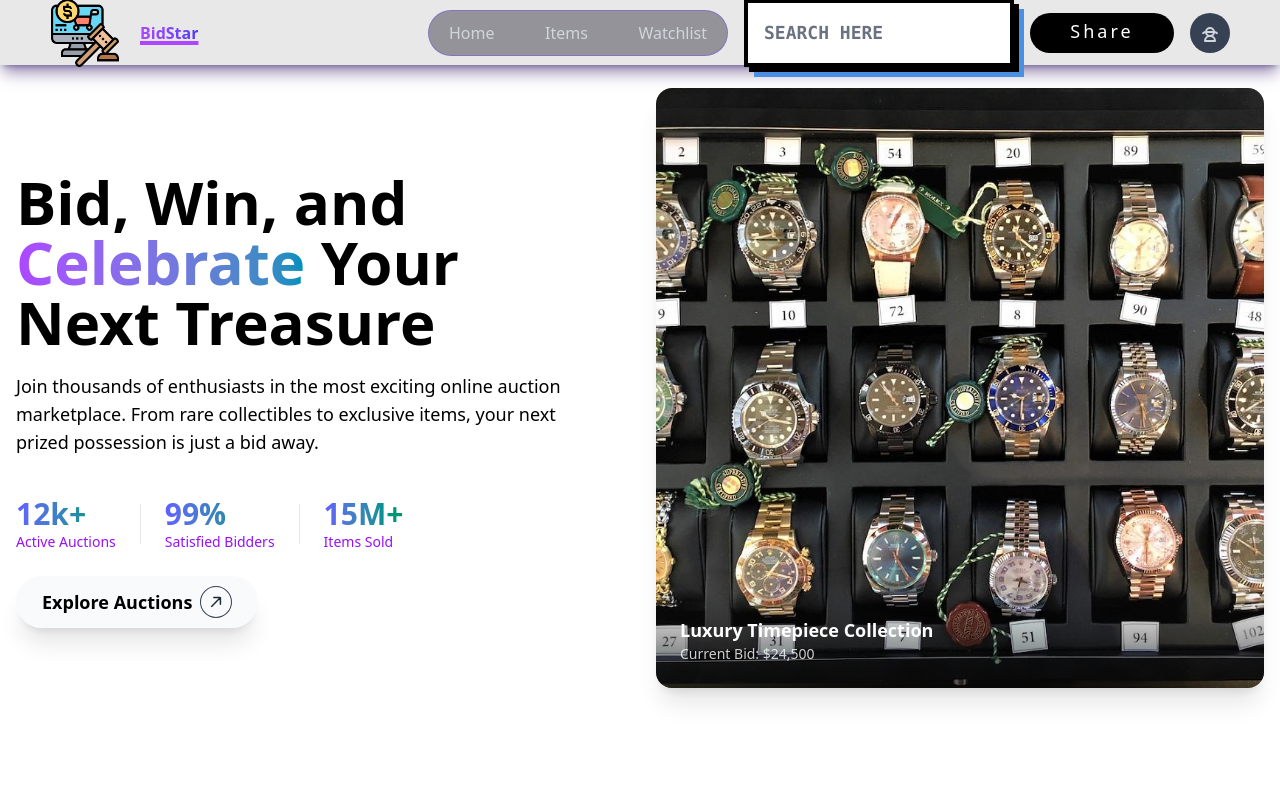
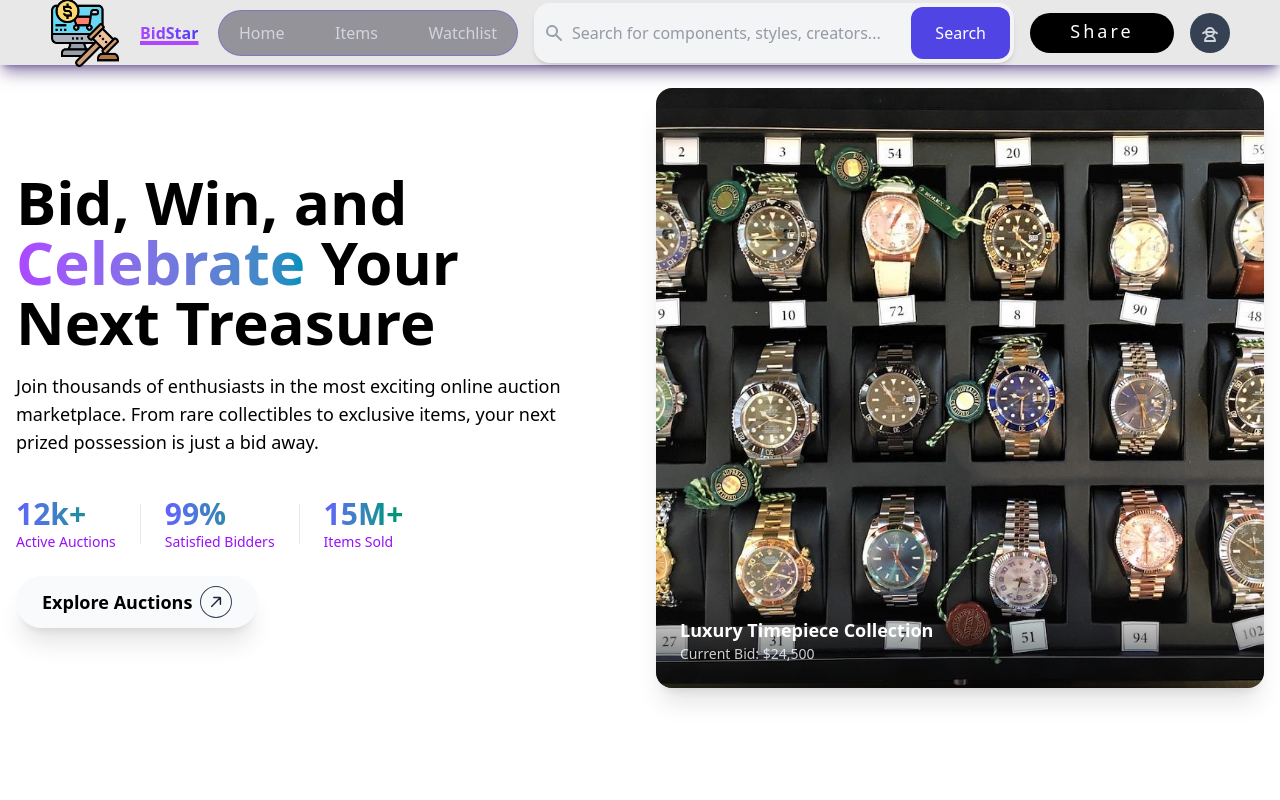
Before and after one commit to Subhasish18/OnlineBidding, a Next.js app in the folder frontend/: page / in a window 1280 px wide. Shown: the top 800 px of the page. Built offline with nearby package versions, Linux system fonts and the light colour scheme.

Commit message:
tailwind-animate plz never do

```diff
--- a/frontend/app/globals.css
+++ b/frontend/app/globals.css
@@ -1,5 +1,4 @@
 @import "tailwindcss";
-@import "tw-animate-css";
 
 @layer components {
     .smooth-type::before {
--- a/frontend/components/main/Search.tsx
+++ b/frontend/components/main/Search.tsx
@@ -1,15 +1,21 @@
+"use client";
+
 import React from 'react';
 
-const Input: React.FC = () => {
+const Input = () => {
   return (
-    <div className="relative w-auto font-mono">
-      <input
-        type="text"
-        placeholder="SEARCH HERE"
-        className="brutalist-input smooth-type w-full p-4 text-lg font-bold text-black bg-white border-4 border-black outline-none relative overflow-hidden transition-all duration-300 ease-[cubic-bezier(0.25,0.8,0.25,1)] shadow-[5px_5px_0_#000,10px_10px_0_#4a90e2] placeholder:text-gray-500 focus:placeholder:text-transparent focus:border-blue-500"
-      />
+    <div className="relative w-[480px] bg-gray-100 rounded-2xl shadow-md p-1.5 transition-all duration-150 ease-in-out hover:scale-105 hover:shadow-lg">
+      <div className="absolute inset-y-0 left-0 pl-2.5 flex items-center pointer-events-none">
+        <svg className="h-5 w-5 text-gray-400" xmlns="http://www.w3.org/2000/svg" viewBox="0 0 20 20" fill="currentColor">
+          <path fillRule="evenodd" d="M8 4a4 4 0 100 8 4 4 0 000-8zM2 8a6 6 0 1110.89 3.476l4.817 4.817a1 1 0 01-1.414 1.414l-4.816-4.816A6 6 0 012 8z" clipRule="evenodd" />
+        </svg>
+      </div>
+      <input type="text" className="w-full pl-8 pr-24 py-3 text-base text-gray-700 bg-transparent rounded-lg focus:outline-none" placeholder="Search for components, styles, creators..." />
+      <button className="absolute right-1 top-1 bottom-1 px-6 bg-[#5044e4] text-white font-medium rounded-xl focus:outline-none focus:ring-2 focus:ring-offset-2 focus:ring-[#5044e4]">
+        Search
+      </button>
     </div>
   );
-};
+}
 
 export default Input;
--- a/frontend/package.json
+++ b/frontend/package.json
@@ -24,8 +24,7 @@
     "react-dom": "^19.0.0",
     "react-icons": "^5.5.0",
     "styled-components": "^6.1.17",
-    "tailwind-merge": "^3.2.0",
-    "tailwindcss-animate": "^1.0.7"
+    "tailwind-merge": "^3.2.0"
   },
   "devDependencies": {
     "@eslint/eslintrc": "^3",
```
Also changed, not shown: frontend/components/main/Dropdown.tsx (+0 -12 lines), 2 other files (tests, documents, lock files or other folders).
